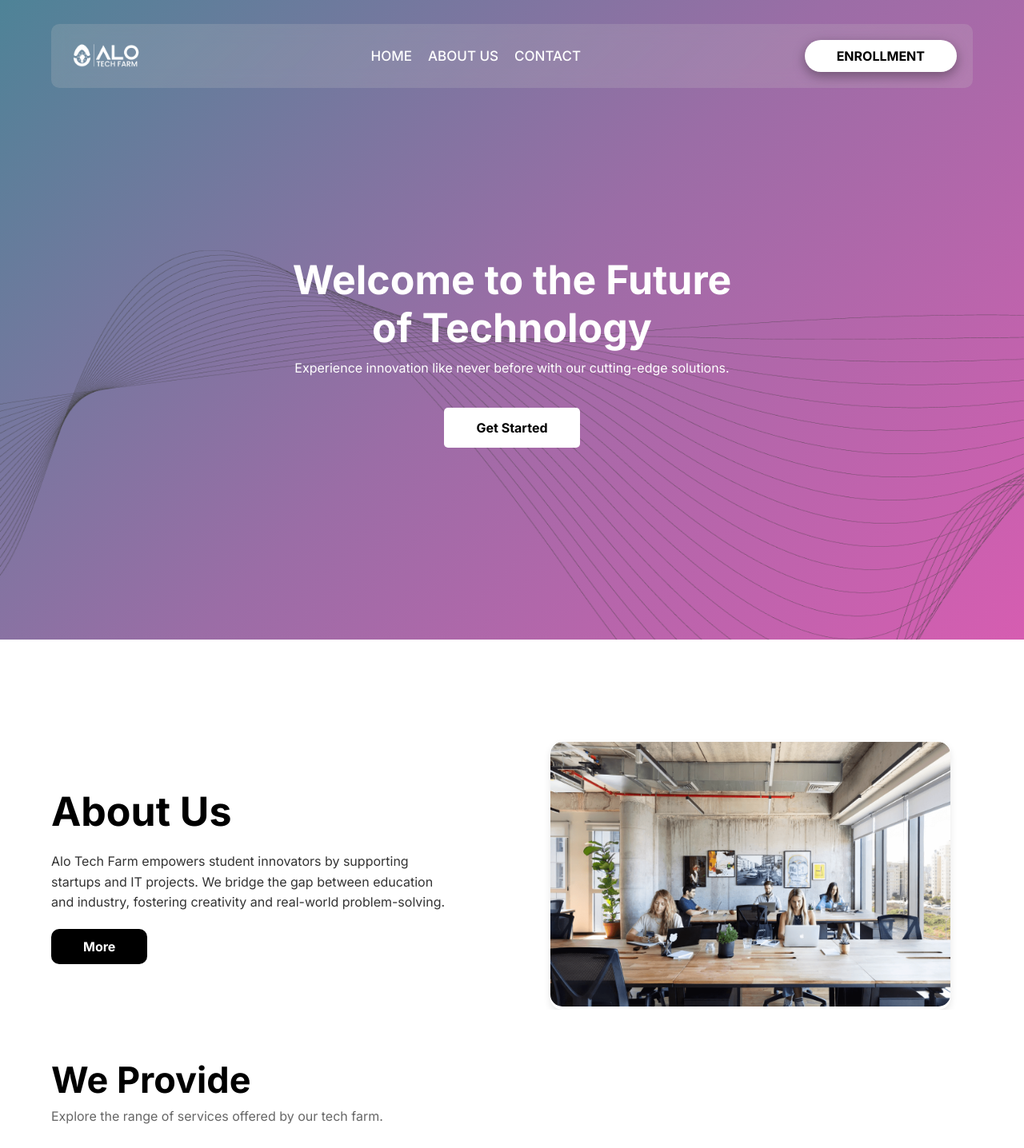
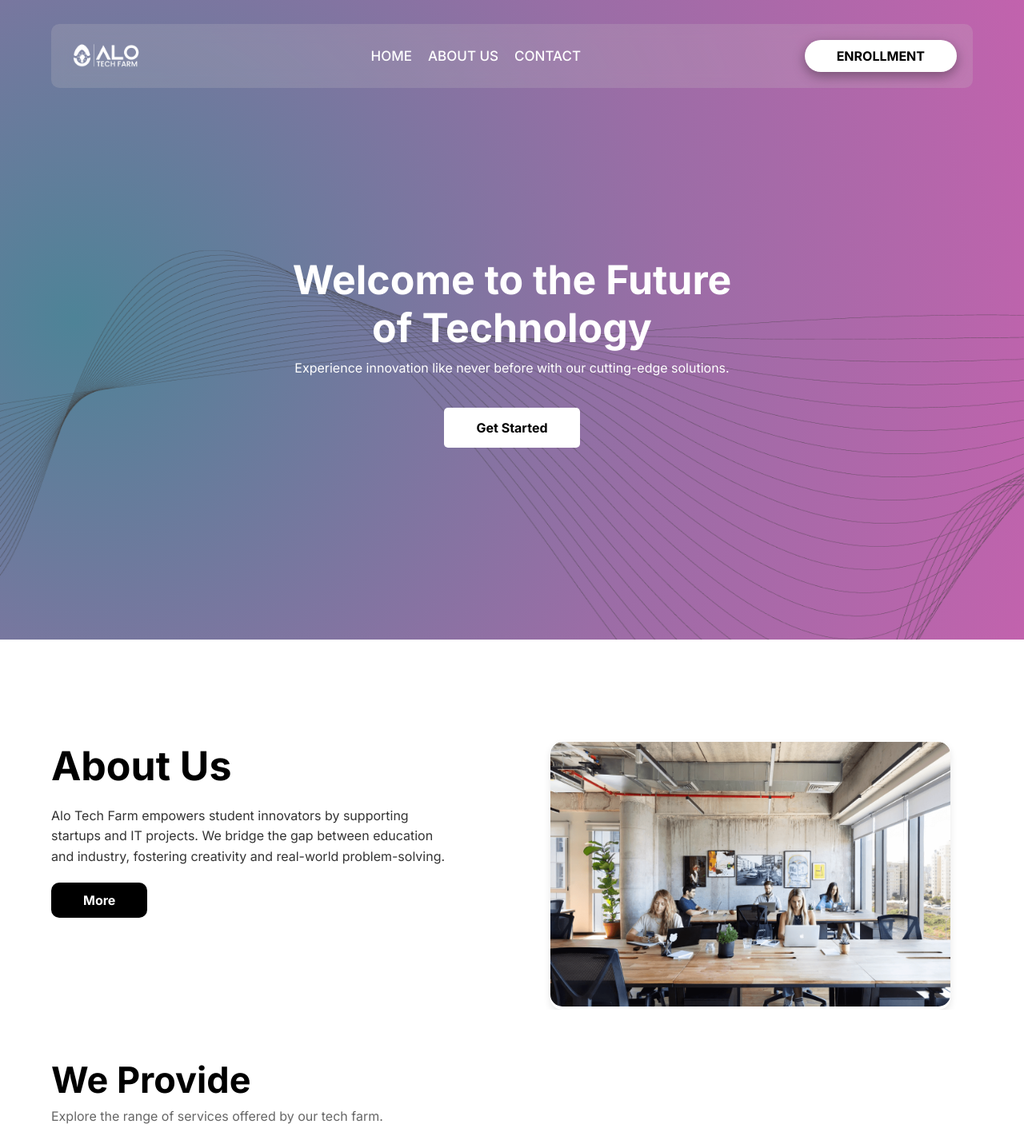
Before and after one commit to vignesh0503/alotechfarm, a React (Vite) app: page / in a window 1280 px wide. Shown: the top 1436 px of the page at 80% size. Built offline with nearby package versions, Linux system fonts and the light colour scheme.

Commit message:
css changes

```diff
--- a/src/section/Home/home.module.css
+++ b/src/section/Home/home.module.css
@@ -1,10 +1,24 @@
 /* Hero Section Starts */
 
 .bg_img {
-  background: linear-gradient(135deg, #4e8397, #9b6da6, #d65db1);
+  background: radial-gradient(circle, #4e8397, #9b6da6, #d65db1);
+  background-size: 200% 200%;
   width: 100%;
   overflow: hidden;
   position: relative;
+  animation: linearAnimation 5s ease infinite;
+}
+
+@keyframes linearAnimation {
+  0% {
+    background-position: 0% 50%;
+  }
+  50% {
+    background-position: 100% 50%;
+  }
+  100% {
+    background-position: 0% 50%;
+  }
 }
 
 .HeroContent {
@@ -132,7 +146,7 @@
   justify-content: center;
   align-items: center;
   flex-direction: column;
-  width: 100%;
+  width: 100% ;
   margin: 70px 0;
   background-color: white;
   height: 100vh;
@@ -141,9 +155,9 @@
 .About_container {
   display: flex;
   justify-content: space-between;
-  align-items: center;
+  align-items: start;
   width: 90vw;
-  max-width: 1200px;
+  /* max-width: 1200px; */
   gap: 40px;
 }
 
@@ -209,6 +223,7 @@
   .about_section {
     /* height: 170vh; */
     height: auto;
+    margin: 40px 0 0 0;
   }
 }
 
@@ -278,7 +293,7 @@
 
 .WeProvideContainer {
   width: 90vw;
-  max-width: 1200px;
+  /* max-width: 1200px; */
 }
 
 .heading {
@@ -417,7 +432,7 @@
 
 .container {
   width: 90vw;
-  max-width: 1200px;
+  /* max-width: 1200px; */
 }
 
 .title {
@@ -589,7 +604,7 @@
 
 .Ourteam_container {
   width: 90vw;
-  max-width: 1200px;
+  /* max-width: 1200px; */
 }
 
 .Ourteam_title {
```
